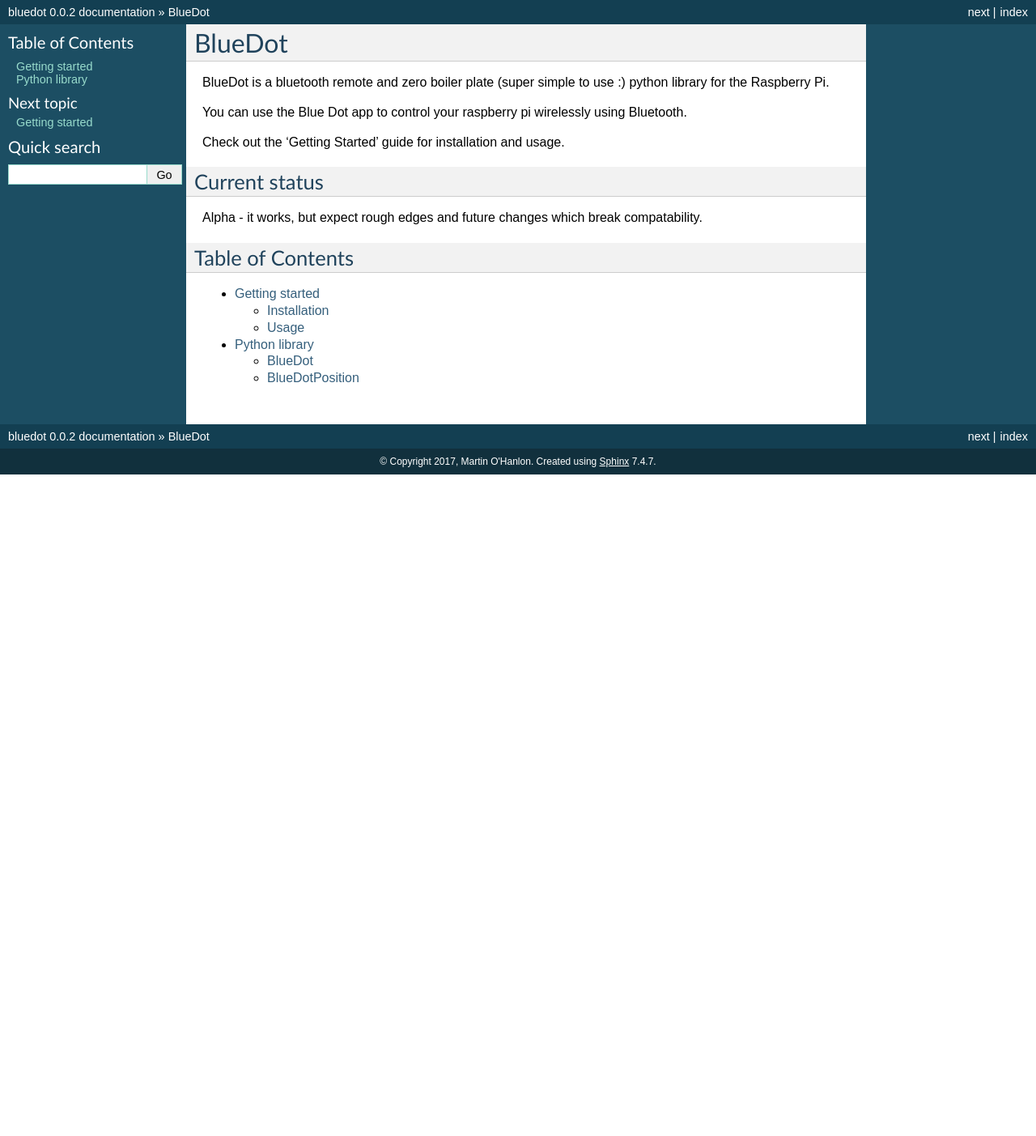
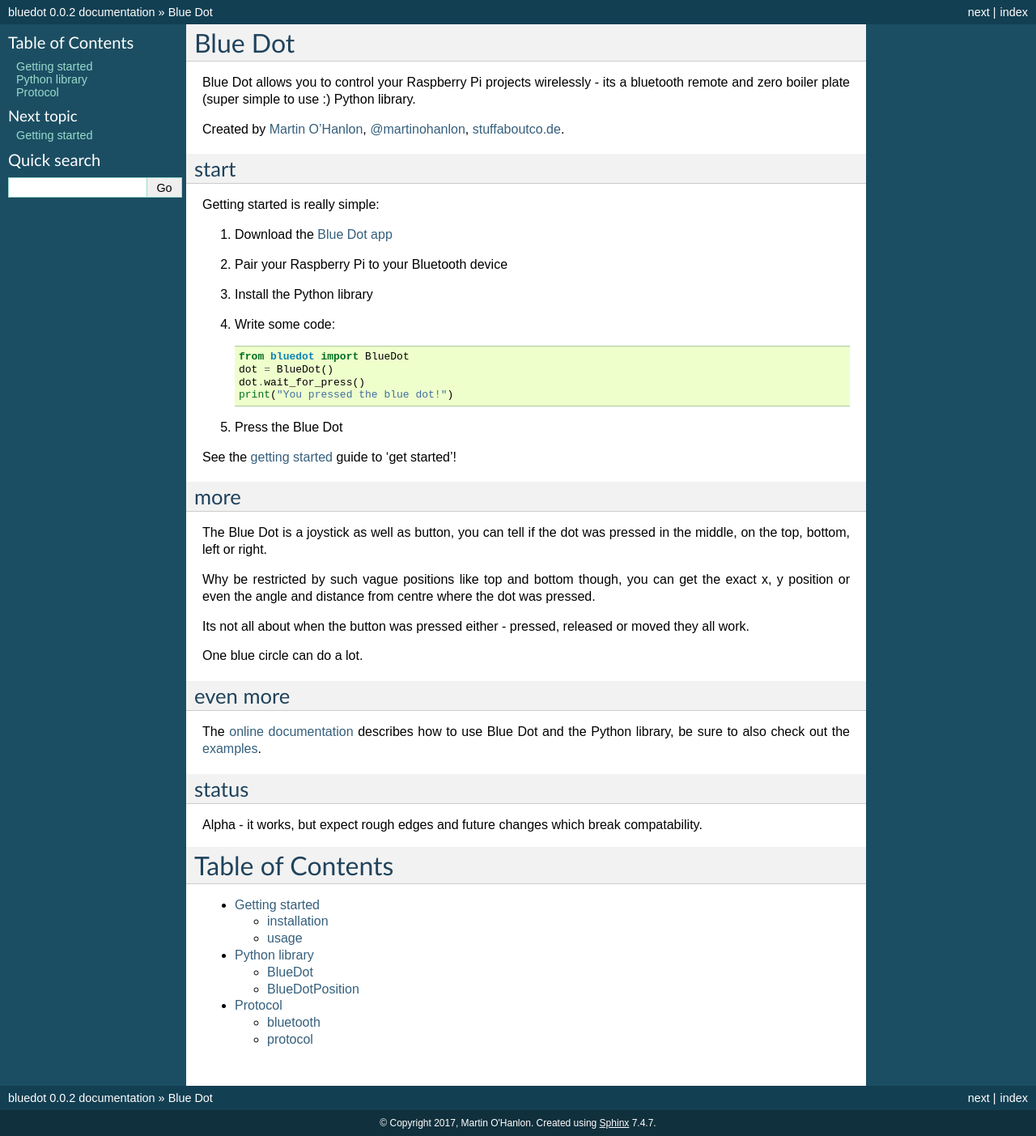
Before and after one commit to martinohanlon/BlueDot, a Sphinx documentation site: the page built from docs/index.rst, in a window 1280 px wide. Shown: the whole page at 81% size. Built offline with Sphinx 7.4.7, drawn with Linux system fonts in a browser that asks for light colours; before the commit the page ends 900 px from its top, so only the background shows below that.

Commit message:
docs updates

```diff
--- a/README.rst
+++ b/README.rst
@@ -3,14 +3,14 @@
 
 Blue Dot allows you to control your Raspberry Pi projects wirelessly - its a bluetooth remote and zero boiler plate (super simple to use :) Python library.
 
-Created by `Martin O'Hanlon`_ `stuffaboutco.de`_ `@martinohanlon`_.
+Created by `Martin O'Hanlon`_, `@martinohanlon`_, `stuffaboutco.de`_.
 
 start
 -----
 
 Getting started is really simple:
 
-1. Download the Blue Dot App
+1. Download the `Blue Dot app`_
 2. Pair your Raspberry Pi to your Bluetooth device
 3. Install the Python library
 4. Write some code::
@@ -38,7 +38,7 @@
 even more
 ---------
 
-The `online documentation<http://bluedot.readthedocs.io/en/latest/>`_ describes how to use Blue Dot and the Python library, be sure to also check out the `examples <https://github.com/martinohanlon/BlueDot/tree/master/examples>`_.
+The `online documentation`_ describes how to use Blue Dot and the Python library, be sure to also check out the `examples`_.
 
 status
 ------
@@ -50,3 +50,6 @@
 .. _stuffaboutco.de: https://stuffaboutco.de
 .. _@martinohanlon: https://twitter.com/martinohanlon
 .. _getting started: http://bluedot.readthedocs.io/en/latest/gettingstarted.html
+.. _online documentation: <http://bluedot.readthedocs.io/en/latest/
+.. _examples: https://github.com/martinohanlon/BlueDot/tree/master/examples
+.. _Blue Dot app: https://github.com/martinohanlon/BlueDot/blob/android-dev/clients/android/app/app-release.apk?raw=true
--- a/docs/code.rst
+++ b/docs/code.rst
@@ -5,7 +5,7 @@
 .. automodule:: bluedot
 
 BlueDot
-==========================
+=======
 
 .. autoclass:: BlueDot(device = "hci0",  port = 1, auto_start_server = True, print_messages = True)
     :members:
--- a/docs/gettingstarted.rst
+++ b/docs/gettingstarted.rst
@@ -1,16 +1,16 @@
 Getting started
 ===============
 
-Installation
+installation
 ------------
 
-Blue Dot App
-~~~~~~~~~~~~~~~
+app
+~~~
 
-After alpha the Blue Dot app will be available from the Google Play Store - until then you can download `here
+After alpha the `Blue Dot app`_ will be available from the Google Play Store - until then you can download `here
 <https://github.com/martinohanlon/BlueDot/blob/master/clients/android/app/app-release.apk?raw=true>`_.
 
-Python library
+python library
 ~~~~~~~~~~~~~~
 
 Open a terminal, click ``Menu > Accessories > Terminal``::
@@ -18,11 +18,11 @@
     sudo apt-get install python3-dbus
     sudo pip3 install bluedot
 
-Usage
+usage
 -----
 
-Pairing
-~~~~~~~
+pair
+~~~~
 
 In order to connect the Blue Dot app you will need to pair the client (android phone) to the Raspberry Pi.
 
@@ -46,8 +46,8 @@
 
 Your Raspberry Pi and Android phone are now paired.
 
-Python program
-~~~~~~~~~~~~~~
+write code
+~~~~~~~~~~
 
 1. Start up Python 3, click ``Menu > Programming > Python 3``
 2. Click ``File > New File`` to create a new program
@@ -60,10 +60,9 @@
 
 4. Run the program, click ``Run > Run Module`` or press ``F5``
 
-Blue Dot App
-~~~~~~~~~~~~
+connect
+~~~~~~~
 
-Start the BlueDot app, connect to your Raspberry Pi, press the blue dot.
+Start the `Blue Dot app`_, connect to your Raspberry Pi, press the blue dot.
 
-
-.. _AppDownload: https://github.com/martinohanlon/BlueDot/blob/android-dev/clients/android/app/app-release.apk?raw=true
+.. _Blue Dot app: https://github.com/martinohanlon/BlueDot/blob/android-dev/clients/android/app/app-release.apk?raw=true
--- a/docs/index.rst
+++ b/docs/index.rst
@@ -1,17 +1,4 @@
-=======
-BlueDot
-=======
-
-BlueDot is a bluetooth remote and zero boiler plate (super simple to use :) python library for the Raspberry Pi.
-
-You can use the Blue Dot app to control your raspberry pi wirelessly using Bluetooth.
-
-Check out the 'Getting Started' guide for installation and usage.
-
-Current status
-==============
-
-Alpha - it works, but expect rough edges and future changes which break compatability.
+.. include:: ../README.rst
 
 Table of Contents
 =================
@@ -21,3 +8,4 @@
 
    gettingstarted
    code
+   protocol
--- /dev/null
+++ b/docs/protocol.rst
@@ -0,0 +1,62 @@
+Protocol
+========
+
+Blue Dot uses a client/server model, the bluedot Python library starts a bluetooth server, the
+
+Blue Dot application connects as a client.
+
+The detail below can be used to create new applications (clients) - if you do please send a pull
+
+request :)
+
+bluetooth
+---------
+
+Communication over Bluetooth is made using a RFCOMM serial port profile, on port 1, using UUID
+
+"00001101-0000-1000-8000-00805f9b34fb".
+
+protocol
+--------
+
+The transmission is a 1 way stream between client and server, the server sends no
+
+acknowledgements or data to the client.
+
+The message between client and server conforms to the same format::
+
+    [operation],[x],[y]\n
+
+``operation`` is either 0, 1 or 2:
+
+0. Blue Dot released.
+1. Blue Dot pressed.
+2. Blue Dot pressed position moved.
+
+``x`` & ``y`` is the position on the Blue Dot where button was pressed, released, moved.
+
+Positions are values between -1 and +1, with 0 being the centre, 1 being the radius of the Blue
+
+Dot.
+
+``x`` is the horizontal position, +1 is far right.
+
+``y`` is the vertical position, +1 is the top.
+
+e.g.
+
+If the blue dot is pressed at the top, the following message would be sent::
+
+    1,0.0,1.0\n
+
+while the blue dot is pressed (held down), the position it is pressed moves to the far right::
+
+    2,1.0,0.0\n
+
+when then button is released::
+
+    0,1.0,0.0\n
+
+If positions cannot be sent, x and y should still be sent but be defaulted to 0.
+
+Messages should always be terminated with \n.
```
Also changed, not shown: docs/images/bluedotandroid.png (added).
